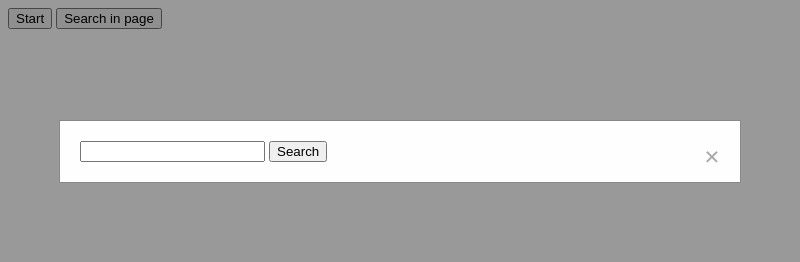
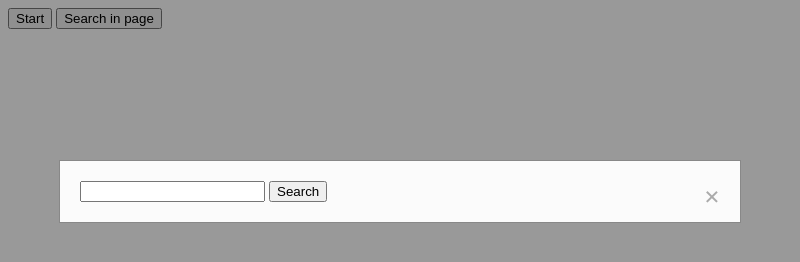
Before and after one commit to constructor-tech/node-process-manager, an Electron app: page index.html in a window 800 px wide. Both pictures are taken after a click on the button "Search in page". Drawn offline with Linux system fonts and the light colour scheme.

Commit message:
fixed issues

```diff
--- a/index.html
+++ b/index.html
@@ -4,29 +4,21 @@
     <meta charset="UTF-8">
     <!-- https://developer.mozilla.org/en-US/docs/Web/HTTP/CSP -->
     <meta http-equiv="Content-Security-Policy" content="default-src 'self'; script-src 'self'">
-    <title>Hello World!</title>
+    <title>node-task</title>
     <link rel="stylesheet" type="text/css" href='styles.css'>
   </head>
   <body>
     <input type="hidden" id="name" value="">
     <button type="button" id="start">Start</button>
-<!-- Trigger/Open The Modal -->
-<button id="myBtn">Search in page</button>
-
-<!-- The Modal -->
-<div id="myModal" class="modal">
-
-  <!-- Modal content -->
+    <button id="searchButton">Search in page</button>
+    <div id="searchModal" class="modal">
     <div class="modal-content">
         <span class="close">&times;</span>
         <input id="searchVal">
         <button type="button" id="search">Search</button>
     </div>
-
     </div>
-
-    <table id="out">
-    </table>
+    <table id="out"></table>
     <script src='renderer.js'></script>
   </body>
 </html>
--- a/package.json
+++ b/package.json
@@ -12,6 +12,6 @@
   "dependencies": {
   },
   "devDependencies": {
-    "electron": "^19.0.8",
+    "electron": "^19.0.8"
   }
 }
--- a/renderer.js
+++ b/renderer.js
@@ -42,10 +42,10 @@ out.addEventListener('click', async (evt) => {
 })
 
 // Get the modal
-var modal = document.getElementById("myModal");
+var modal = document.getElementById("searchModal");
 
 // Get the button that opens the modal
-var btn = document.getElementById("myBtn");
+var btn = document.getElementById("searchButton");
 var search = document.getElementById("search");
 var searchVal = document.getElementById("searchVal")
 
--- a/styles.css
+++ b/styles.css
@@ -1,29 +1,27 @@
-/* The Modal (background) */
+/*W3schools*/
 .modal {
-  display: none; /* Hidden by default */
-  position: fixed; /* Stay in place */
-  z-index: 1; /* Sit on top */
+  display: none;
+  position: fixed;
+  z-index: 1;
   left: 0;
   top: 0;
-  width: 100%; /* Full width */
-  height: 100%; /* Full height */
-  overflow: auto; /* Enable scroll if needed */
-  background-color: rgb(0,0,0); /* Fallback color */
-  background-color: rgba(0,0,0,0.4); /* Black w/ opacity */
+  width: 100%;
+  height: 100%;
+  overflow: auto;
+  background-color: rgb(0,0,0);
+  background-color: rgba(0,0,0,0.4);
 }
 
-/* Modal Content/Box */
 .modal-content {
-  background-color: #fefefe;
-  margin: 15% auto; /* 15% from the top and centered */
+  background-color: #fbfbfb;
+  margin: 20% auto;
   padding: 20px;
-  border: 1px solid #888;
-  width: 80%; /* Could be more or less, depending on screen size */
+  border: 1px solid #888888;
+  width: 80%;
 }
 
-/* The Close Button */
 .close {
-  color: #aaa;
+  color: #aaaaaa;
   float: right;
   font-size: 28px;
   font-weight: bold;
```
Lines whose indentation alone changed are shown as unchanged.
